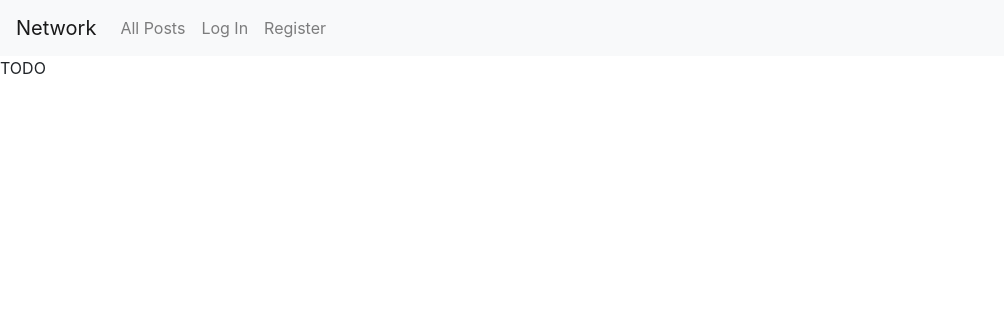
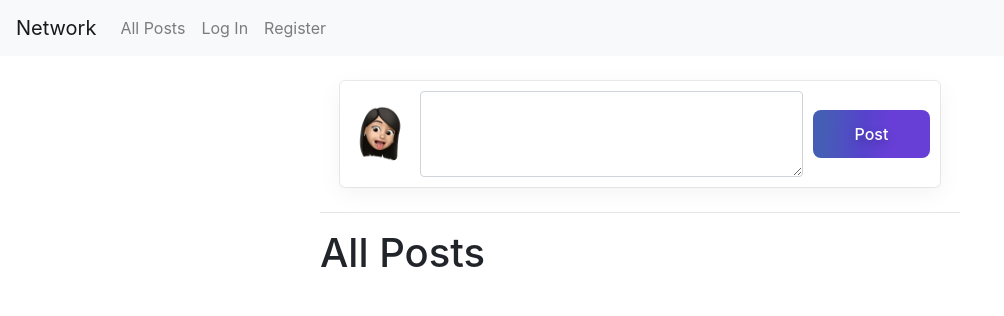
Before and after one commit to AlejandroFerrera/Network, a Django app: page / in a window 1280 px wide. Shown: the top 316 px of the page, without its empty margins (0-1004 px from the left). Run offline with Django 3.2, Linux system fonts and the light colour scheme; some libraries are stand-ins or nearby versions.

Commit message:
Add new post component

```diff
--- a/network/static/network/styles.css
+++ b/network/static/network/styles.css
@@ -0,0 +1,52 @@
+.new-post-container {
+    display: flex;
+    justify-content: center;
+    align-items: center;
+    gap: 10px;
+    width: 600px;
+    margin:25px auto;
+    border-radius: 5px;
+    padding: 10px;
+    box-shadow: rgba(0, 0, 0, 0.05) 0px 6px 24px 0px, rgba(0, 0, 0, 0.08) 0px 0px 0px 1px;
+}
+
+.new-post-container textarea {
+    width: 70%;
+}
+
+.new-post-container img {
+    border-radius: 500px;
+    width: 60px;
+}
+
+.button-36 {
+  background-image: linear-gradient(92.88deg, #455EB5 9.16%, #5643CC 43.89%, #673FD7 64.72%);
+  border-radius: 8px;
+  border-style: none;
+  box-sizing: border-box;
+  color: #FFFFFF;
+  cursor: pointer;
+  flex-shrink: 0;
+  font-family: "Inter UI","SF Pro Display",-apple-system,BlinkMacSystemFont,"Segoe UI",Roboto,Oxygen,Ubuntu,Cantarell,"Open Sans","Helvetica Neue",sans-serif;
+  font-size: 16px;
+  font-weight: 500;
+  height: 3rem;
+  padding: 0 1.6rem;
+  text-align: center;
+  text-shadow: rgba(0, 0, 0, 0.25) 0 3px 8px;
+  transition: all .5s;
+  user-select: none;
+  -webkit-user-select: none;
+  touch-action: manipulation;
+}
+
+.button-36:hover {
+  box-shadow: rgba(80, 63, 205, 0.5) 0 1px 10px;
+  transition-duration: .1s;
+}
+
+@media (min-width: 768px) {
+  .button-36 {
+    padding: 0 2.6rem;
+  }
+}
--- a/network/templates/network/index.html
+++ b/network/templates/network/index.html
@@ -1,5 +1,16 @@
 {% extends "network/layout.html" %}
 
 {% block body %}
-    TODO
+<main class="feed w-50 mx-auto">
+    <section class="new-post-container text-center">
+      <img src="../../static/network/avatar.png" alt="" />
+      <textarea rows="3" type="textarea" class="form-control"></textarea>
+      <button class="button-36" type="submit">Post</button>
+    </section>
+
+    <hr>
+
+    <h1 class="text">All Posts</h1>
+</main>
+
 {% endblock %}
```
Also changed, not shown: db.sqlite3 (added), network/migrations/0001_initial.py (added), network/migrations/__init__.py (added), network/static/network/avatar.png (added).
